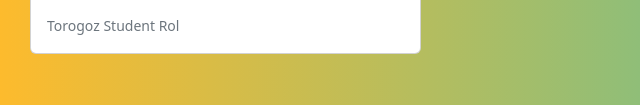
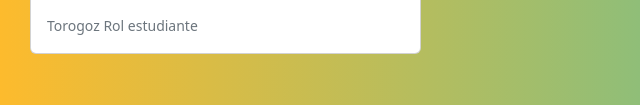
Before and after one commit to evermolina/Ejemplo, a plain HTML site: page index.html in a window 1280 px wide. Shown: the part 1091-1196 px from the top of the page, 0-640 px from the left. Drawn offline with nearby package versions, Linux system fonts and the light colour scheme.

Commit message:
fix: se cambio a español

```diff
--- a/index.html
+++ b/index.html
@@ -52,7 +52,7 @@
                         survived not only five centuries, but also the leap into electronic typesetting, remaining essentially unchanged. It was
                         popularised in the 1960s with the release of Letraset sheets containing Lorem Ipsum passages, and more recently with desktop
                         publishing software like Aldus PageMaker including versions of Lorem Ipsum.</p>
-                    <p class="card-text"><small class="text-muted">Torogoz Student Rol</small></p>
+                    <p class="card-text"><small class="text-muted">Torogoz Rol estudiante</small></p>
                 </div>
             </div>
         </div>
```
